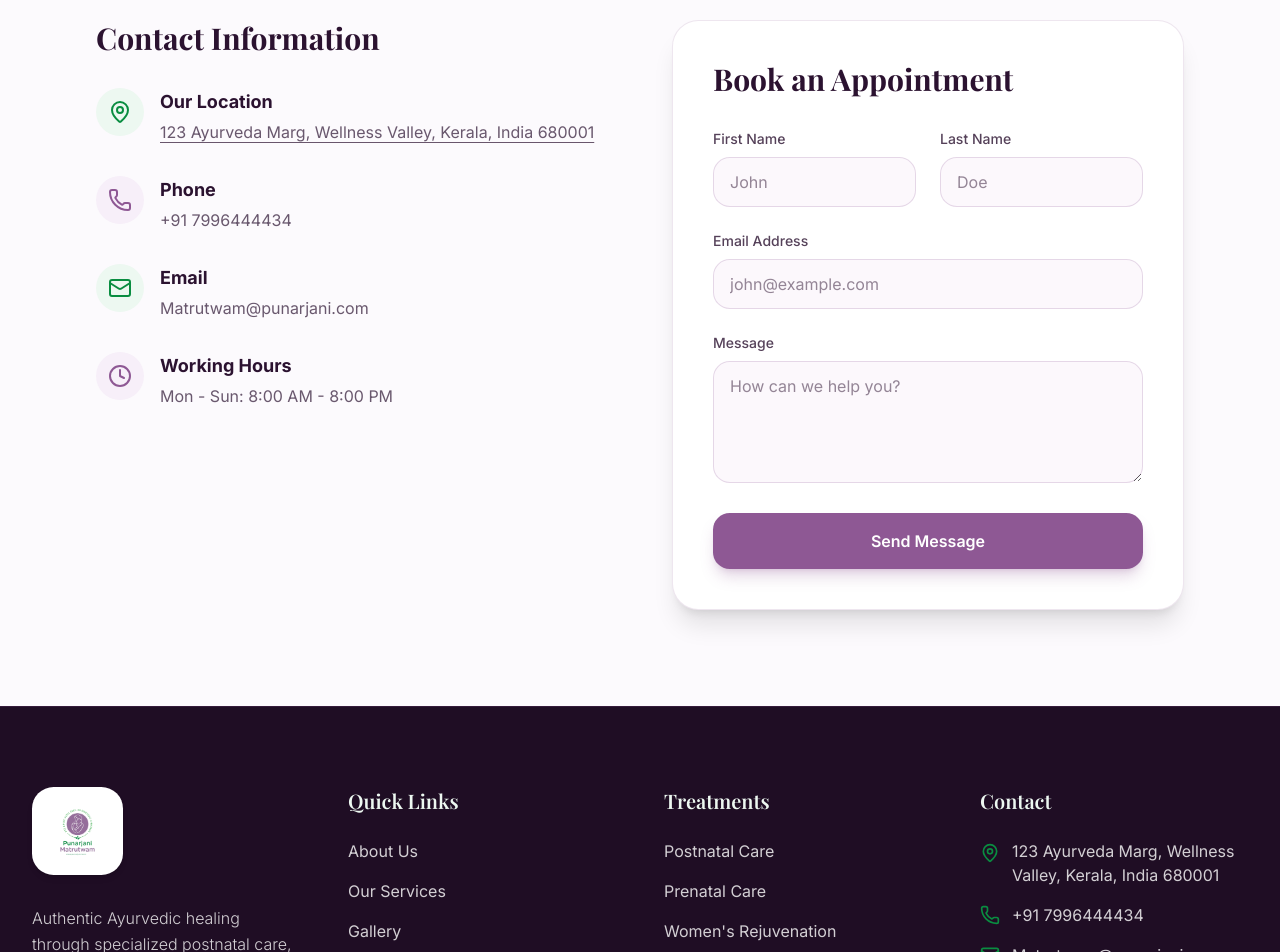
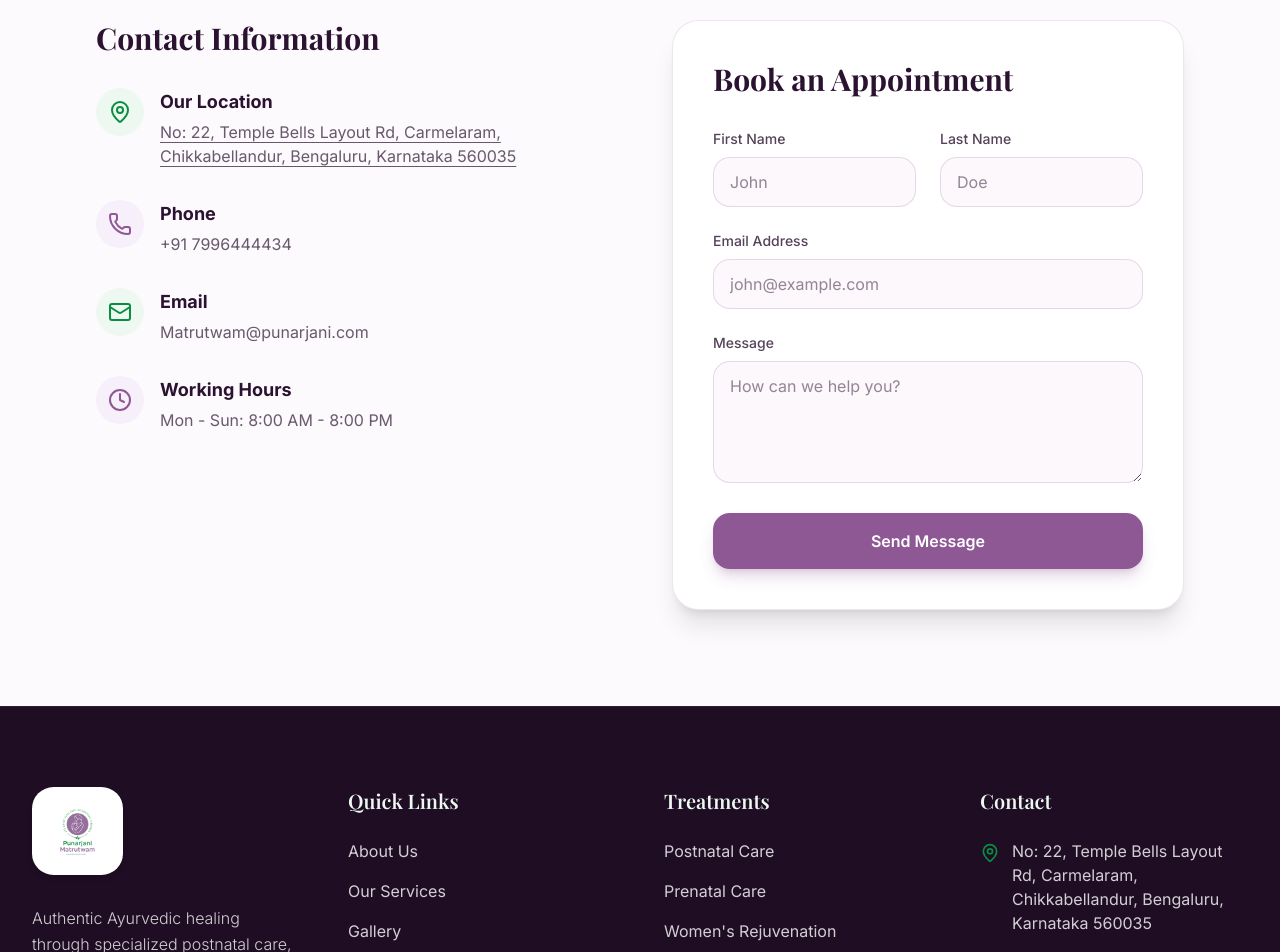
Before and after one commit to Abhinav-THAJ/Mathrutham, a Next.js app: page /contact in a window 1280 px wide. Shown: the part 460-1412 px from the top of the page. Built offline with nearby package versions, Linux system fonts and the light colour scheme; a web font is replaced by a local one.

Commit message:
Update address to new Bengaluru location

```diff
--- a/app/contact/page.tsx
+++ b/app/contact/page.tsx
@@ -30,7 +30,7 @@ export default function ContactPage() {
                 <div>
                   <h4 className="font-bold text-lg mb-1 text-foreground">Our Location</h4>
                   <a href="https://maps.app.goo.gl/hKHuBi84nRYitEAa9?g_st=iw" target="_blank" rel="noopener noreferrer" className="text-foreground/70 hover:text-brand-green transition-colors underline underline-offset-4">
-                    123 Ayurveda Marg, Wellness Valley, Kerala, India 680001
+                    No: 22, Temple Bells Layout Rd, Carmelaram, Chikkabellandur, Bengaluru, Karnataka 560035
                   </a>
                 </div>
               </div>
--- a/components/navigation/Footer.tsx
+++ b/components/navigation/Footer.tsx
@@ -118,7 +118,7 @@ export function Footer() {
               <li className="flex items-start gap-3 text-white/80">
                 <MapPin size={20} className="text-brand-green shrink-0 mt-1" />
                 <a href="https://maps.app.goo.gl/hKHuBi84nRYitEAa9?g_st=iw" target="_blank" rel="noopener noreferrer" className="hover:text-brand-green transition-colors">
-                  123 Ayurveda Marg, Wellness Valley, Kerala, India 680001
+                  No: 22, Temple Bells Layout Rd, Carmelaram, Chikkabellandur, Bengaluru, Karnataka 560035
                 </a>
               </li>
               <li className="flex items-center gap-3 text-white/80">
```
